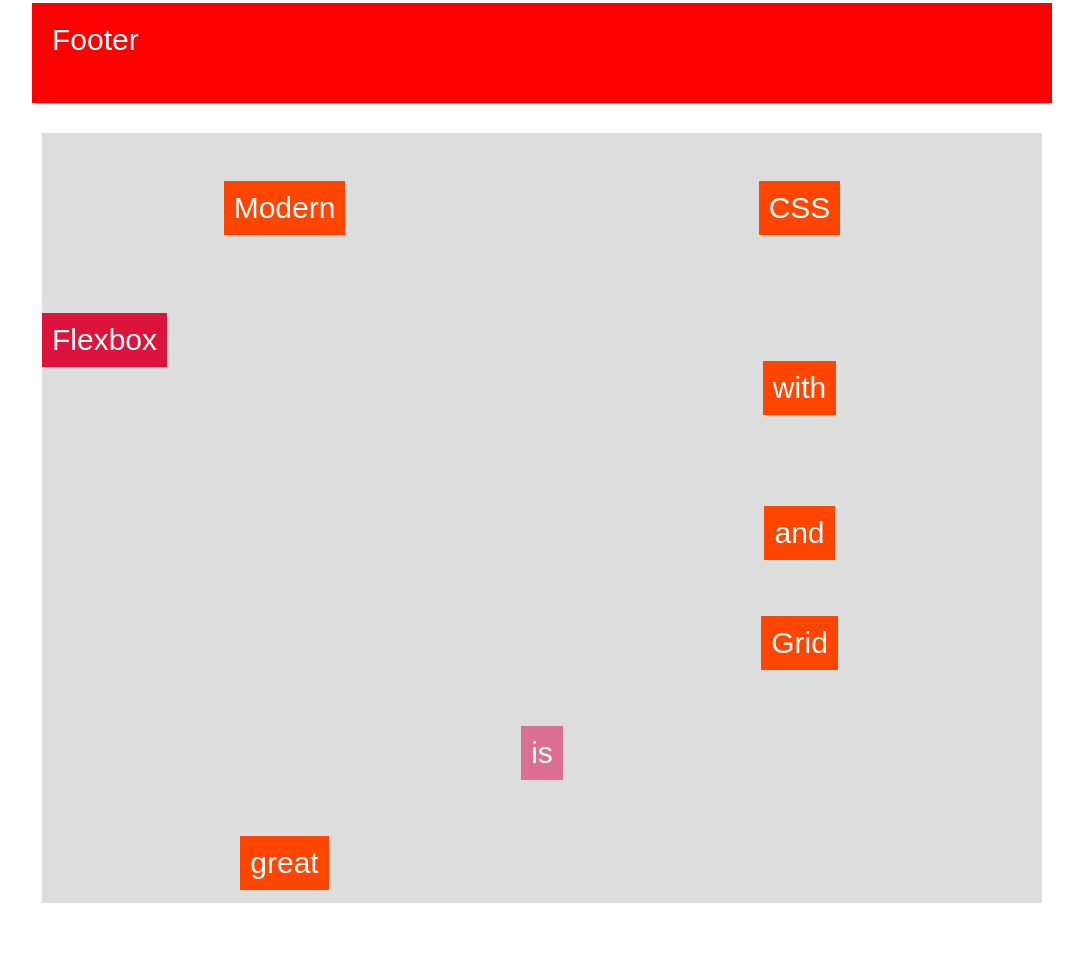
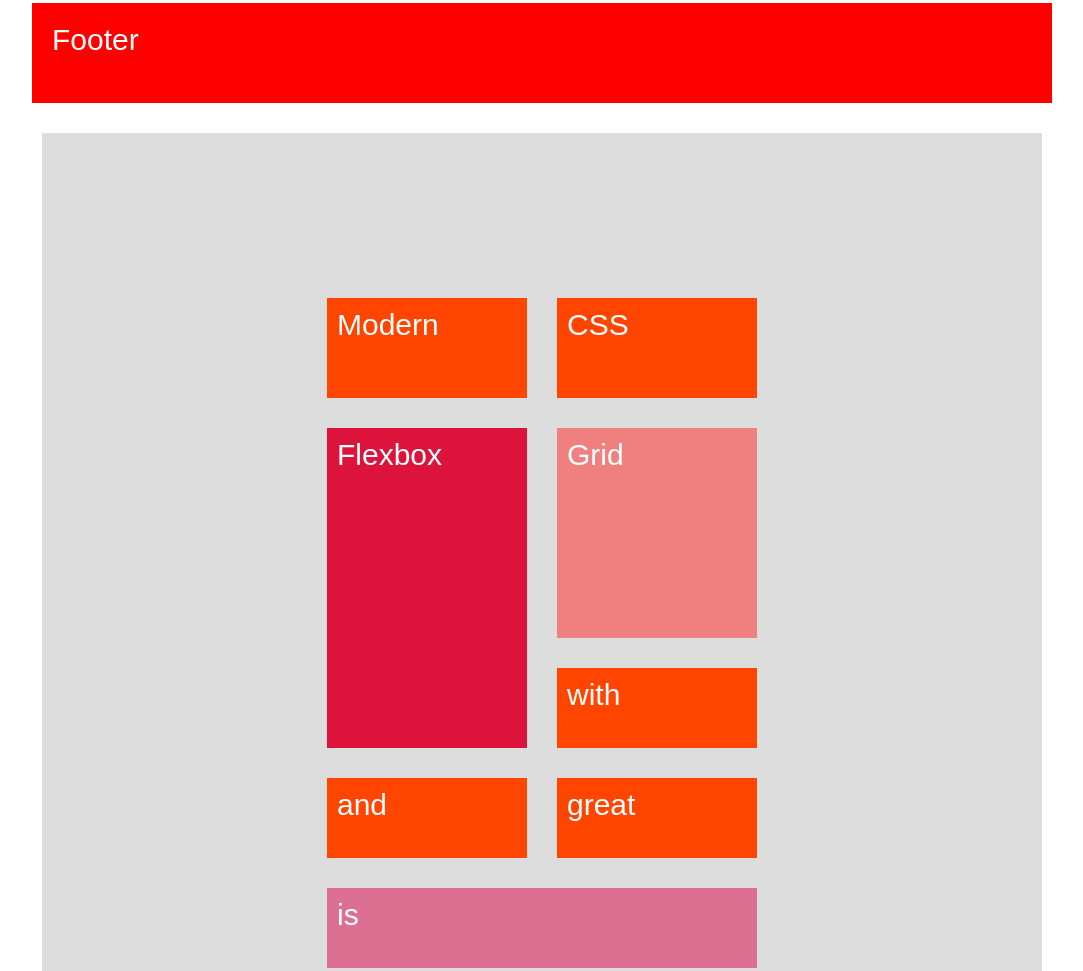
Before and after one commit to matheusalxds/example-css-grid, a website: page index.html in a window 1280 px wide. Shown: the part 1355-2326 px from the top of the page, without its empty margins (98-1181 px from the left). Before the commit the page ends 2288 px from the top, so only its background shows below. Drawn offline with Linux system fonts and the light colour scheme.

Commit message:
Using justify and align content to align items inside the container

```diff
--- a/sass/main.scss
+++ b/sass/main.scss
@@ -233,19 +233,30 @@
   background-color: #ddd;
 
   display: grid;
-  grid-template-rows: repeat(2, 150px);
-  grid-template-columns: repeat(2, 1fr);
+  //grid-template-rows: repeat(2, 150px);
+  //grid-template-columns: repeat(2, 1fr);
   grid-gap: 30px;
 
+  // Change the default flow for column and not row
   grid-auto-rows: 80px;
+  //grid-auto-flow: row;
 
-  // Change the default flow for column and not row
-  grid-auto-flow: row;
+  // DENSE will work to not have empty space
+  grid-auto-flow: row dense;
   grid-auto-columns: .5fr;
 
   // STRETCH IS THE DEFAULT
-  align-items: center; // STRETCH / center / end / start
-  justify-items: center;
+  // Align grid items to grid areas
+  //align-items: center; // STRETCH / center / end / start
+  //justify-items: center;
+
+  // Align grid tracks to grid container
+  grid-template-rows: repeat(2, 100px);
+  grid-template-columns: repeat(2, 200px);
+  height: 1000px;
+
+  justify-content: center; // center / end / start / space-between / space-around / space-evenly
+  align-content: center;
 
   .item2 {
     padding: 10px;
@@ -258,8 +269,13 @@
       background-color: crimson;
       grid-row: 2 / span 3;
       // align or justify self override the align of the container, so they'll align yourself
-      align-self: start;
-      justify-self: start;
+      //align-self: start;
+      //justify-self: start;
+    }
+
+    &--6 {
+      background-color: lightcoral;
+      grid-row: 2 / span 2;
     }
 
     &--7 {
```
Also changed, not shown: css/style.css.
